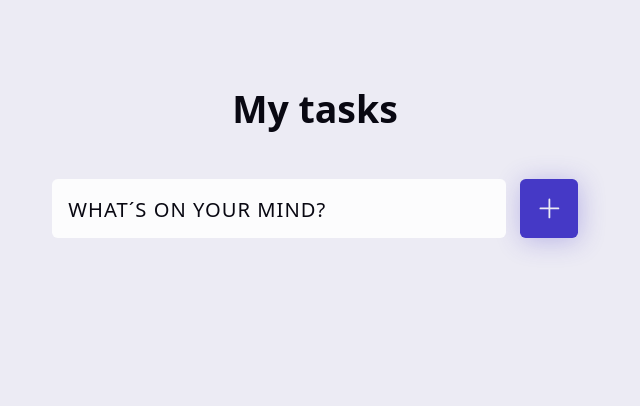
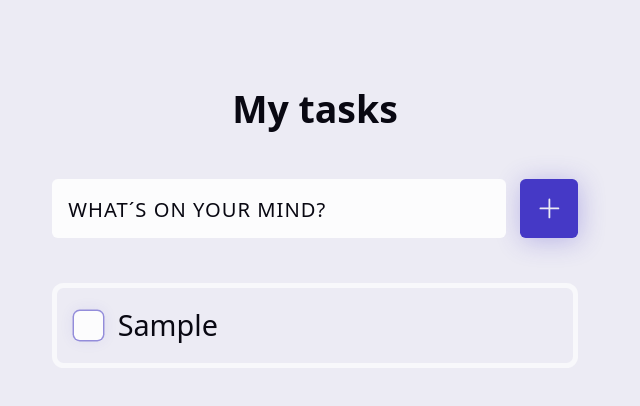
Before and after one commit to Setimarz108/Azure-terraform-todo-app, a React (Vite) app in the folder react-todo/: page / in a window 1280 px wide. Both pictures are taken after typing "Sample" into the empty fields and a click on the button "Add Task". Shown: the top 406 px of the page, without its empty margins (325-965 px from the left). Built offline with nearby package versions, Linux system fonts and the light colour scheme.

Commit message:
Task Items Component

```diff
--- a/react-todo/src/App.jsx
+++ b/react-todo/src/App.jsx
@@ -1,6 +1,7 @@
 import { useState } from 'react'
 import './App.css'
 import CustomForm from './components/CustomForm'
+import TaskList from './components/TaskList'
 
 function App() {
   const [tasks,setTasks] = useState([])
@@ -15,6 +16,7 @@
         <h1> My tasks</h1>
       </header>
       <CustomForm addTask={addTask}/>
+      {tasks &&  <TaskList tasks={tasks}/>}
     </div>
   )
 }
--- a/react-todo/src/components/CustomForm.jsx
+++ b/react-todo/src/components/CustomForm.jsx
@@ -9,7 +9,7 @@
     addTask({
         name:task,
         checked: false,
-        id: Date.now()
+        id: Date.now
     })
     setTask("");
   };
--- /dev/null
+++ b/react-todo/src/components/TaskItem.jsx
@@ -0,0 +1,31 @@
+import styles from './TaskItem.module.css'
+import {CheckIcon} from '@heroicons/react/24/outline'
+
+function TaskItem({task}) {
+  return (
+    <li className={styles.task}>
+        <div className={styles["task-group"]}>
+           <input
+            type="checkbox"
+            className={styles.checkbox}
+            checked={task.checked}
+            name={task.name}
+            id={task.id}
+            // onChange={}
+            />
+            <label
+              htmlFor={task.id}
+              className={styles.label}
+              >
+                {task.name}
+                <p className={styles.checkmark}>
+                    <CheckIcon strokeWidth={2} width={24}
+                    height={24}/>
+                </p>
+            </label>
+        </div>
+    </li>
+  )
+}
+
+export default TaskItem
--- /dev/null
+++ b/react-todo/src/components/TaskItem.module.css
@@ -0,0 +1,107 @@
+.task {
+    display: flex;
+    align-items: center;
+    justify-content: space-between;
+    gap: .6em;
+    font-size: var(--_size);
+    border: .2em solid hsl(var(--muted) / 0.8);
+    padding: .6em;
+    border-radius: calc(var(--_radius) * 2);
+  }
+
+  .task-group {
+    display: flex;
+    align-items: center;
+    --taskgroup-gap: .5em;
+    gap: var(--taskgroup-gap);
+  }
+
+  .label {
+    position: relative;
+    cursor: pointer;
+    text-align: left;
+    line-height: 1.4;
+  }
+
+  .checkbox {
+    flex-shrink: 0;
+    appearance: none;
+    border-radius: var(--_radius);
+    width: 1em;
+    height: 1em;
+    background-color: hsl(var(--muted));
+    border-radius: var(--_radius);
+    box-shadow:
+      0 0 .5em hsl(var(--accent) / .1),
+      0 0 0 0.05em hsl(var(--accent) / .5),
+      0 0 0 -0.2em hsl(var(--accent));
+    transition: box-shadow var(--_tspeed_fast) ease-in-out,
+      background-color 80ms ease-in-out;
+  }
+
+  .checkbox:focus {
+    outline: none;
+  }
+
+  .checkbox:is(:focus-visible, :hover) {
+    box-shadow:
+      0 0 0 hsl(var(--bg)),
+      0 0 0 .05em hsl(var(--accent)),
+      0 0 0 .225em hsl(var(--accent) / .3);
+  }
+
+  .checkmark {
+    content: '';
+    position: absolute;
+    width: 1em;
+    height: 1em;
+    display: grid;
+    place-items: center;
+    top: 50%;
+    color: hsl(var(--muted));
+    border-radius: var(--_radius);
+    transform: translate3d(calc(-100% - var(--taskgroup-gap)), -50%, 0);
+    transition: background-color 80ms ease-in-out;
+  }
+
+  .checkmark svg {
+    width: .75em;
+    height: .75em;
+  }
+
+  .checkbox:checked {
+    background-color: hsl(var(--accent));
+  }
+
+  .checkbox:checked+label {
+    text-decoration: line-through;
+  }
+
+  .delete {
+    --accent: var(--accent1);
+  }
+
+  .loading {
+    color: hsl(var(--accent));
+    font-size: var(--_size);
+    font-weight: bold;
+    animation: pulse 2s infinite ease-in-out;
+  }
+
+  @keyframes pulse {
+
+    0%,
+    100% {
+      opacity: 1;
+    }
+
+    50% {
+      opacity: 0.5;
+    }
+  }
+
+  .error {
+    color: hsl(var(--accent1));
+    font-size: var(--_size);
+    text-align: center;
+  }
--- /dev/null
+++ b/react-todo/src/components/TaskList.jsx
@@ -0,0 +1,12 @@
+import TaskItem from "./TaskItem";
+import styles from "./TaskList.module.css";
+
+export default function TaskList({ tasks }) {
+  return (
+    <ul className={styles.tasks}>
+      {tasks.sort((a, b) => b.id - a.id ).map((task) => (
+        <TaskItem key={task.id} task={task} />
+      ))}
+    </ul>
+  );
+}
--- /dev/null
+++ b/react-todo/src/components/TaskList.module.css
@@ -0,0 +1,5 @@
+.tasks {
+    display: grid;
+    list-style-type: none;
+    gap: 1.5em;
+  }
```
